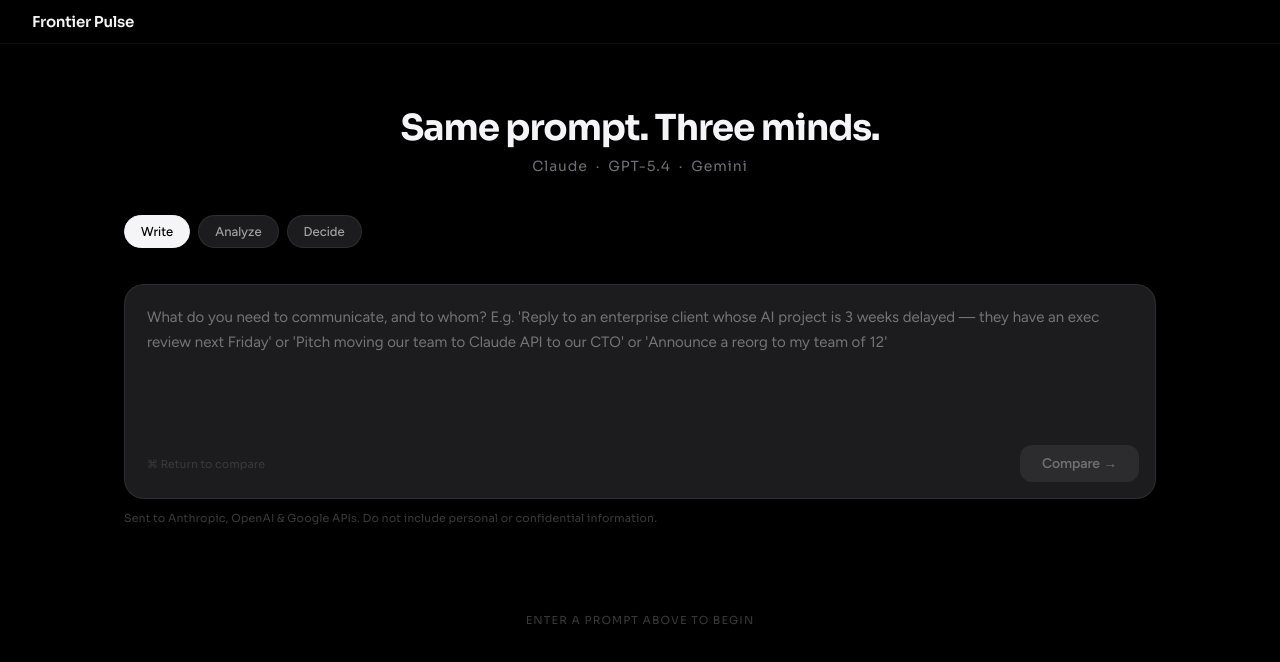
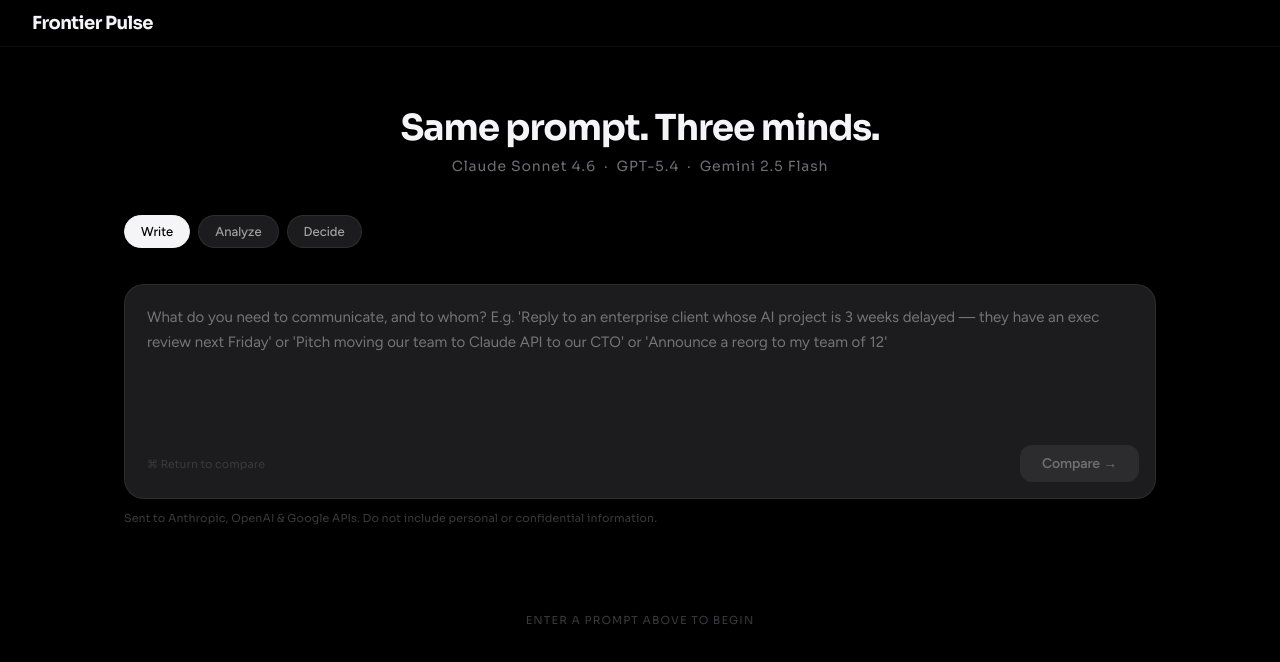
Before and after one commit to abhi-ai-projects/frontier-pulse, a Next.js app: page / in a window 1280 px wide. Shown: the top 662 px of the page. Built offline with nearby package versions, Linux system fonts and the light colour scheme.

Commit message:
bigger nav logo, model version names, monogram card marks

```diff
--- a/app/page.tsx
+++ b/app/page.tsx
@@ -53,9 +53,9 @@ const BEST_FOR: Record<string, string> = {
 };
 
 const MODELS = [
-  { key: "claude", label: "Claude",  maker: "Anthropic", desc: "Judgment-driven",     dot: "#ff9f6b" },
-  { key: "openai", label: "GPT-5.4", maker: "OpenAI",    desc: "Structured & precise", dot: "#63d68d" },
-  { key: "gemini", label: "Gemini",  maker: "Google",    desc: "Contextually thorough", dot: "#6ab4f5" },
+  { key: "claude", label: "Claude Sonnet 4.6", shortLabel: "Claude",  maker: "Anthropic", desc: "Judgment-driven",      dot: "#ff9f6b", mono: "A" },
+  { key: "openai", label: "GPT-5.4",           shortLabel: "GPT-5.4", maker: "OpenAI",    desc: "Structured & precise", dot: "#63d68d", mono: "G" },
+  { key: "gemini", label: "Gemini 2.5 Flash",  shortLabel: "Gemini",  maker: "Google",    desc: "Contextually thorough", dot: "#6ab4f5", mono: "G" },
 ];
 
 const FREE_LIMIT = 3;
@@ -117,7 +117,7 @@ export default function Home() {
         WebkitBackdropFilter: "blur(20px)",
         borderBottom: "1px solid rgba(255,255,255,0.05)",
       }}>
-        <span style={{ fontFamily:"'Sora',sans-serif", fontSize:15, fontWeight:600, letterSpacing:"-0.02em", color:"#f5f5f7" }}>
+        <span style={{ fontFamily:"'Sora',sans-serif", fontSize:18, fontWeight:700, letterSpacing:"-0.03em", color:"#f5f5f7" }}>
           Frontier Pulse
         </span>
 <div />
@@ -139,7 +139,7 @@ export default function Home() {
             Same prompt. Three minds.
           </h1>
           <p style={{ fontSize:14, color:"#6e6e73", fontFamily:"'Sora',sans-serif", letterSpacing:"0.06em" }}>
-            Claude &nbsp;·&nbsp; GPT-5.4 &nbsp;·&nbsp; Gemini
+            Claude Sonnet 4.6 &nbsp;·&nbsp; GPT-5.4 &nbsp;·&nbsp; Gemini 2.5 Flash
           </p>
         </section>
 
@@ -207,9 +207,7 @@ export default function Home() {
                     {/* Card Header */}
                     <div style={{ display:"flex",justifyContent:"space-between",alignItems:"flex-start",marginBottom:18 }}>
                       <div style={{ display:"flex",alignItems:"center",gap:10 }}>
-                        <div style={{ width:8,height:8,borderRadius:"50%",background:m.dot,flexShrink:0,
-                          boxShadow: responses[m.key] ? `0 0 8px ${m.dot}` : "none",
-                          transition:"box-shadow 0.4s ease" }} />
+                        <div style={{ display:"none" }} />
                         <div>
                           <div style={{ fontFamily:"'Sora',sans-serif",fontSize:14,fontWeight:600,color:"#f5f5f7",lineHeight:1.2 }}>
                             {m.label}
```
